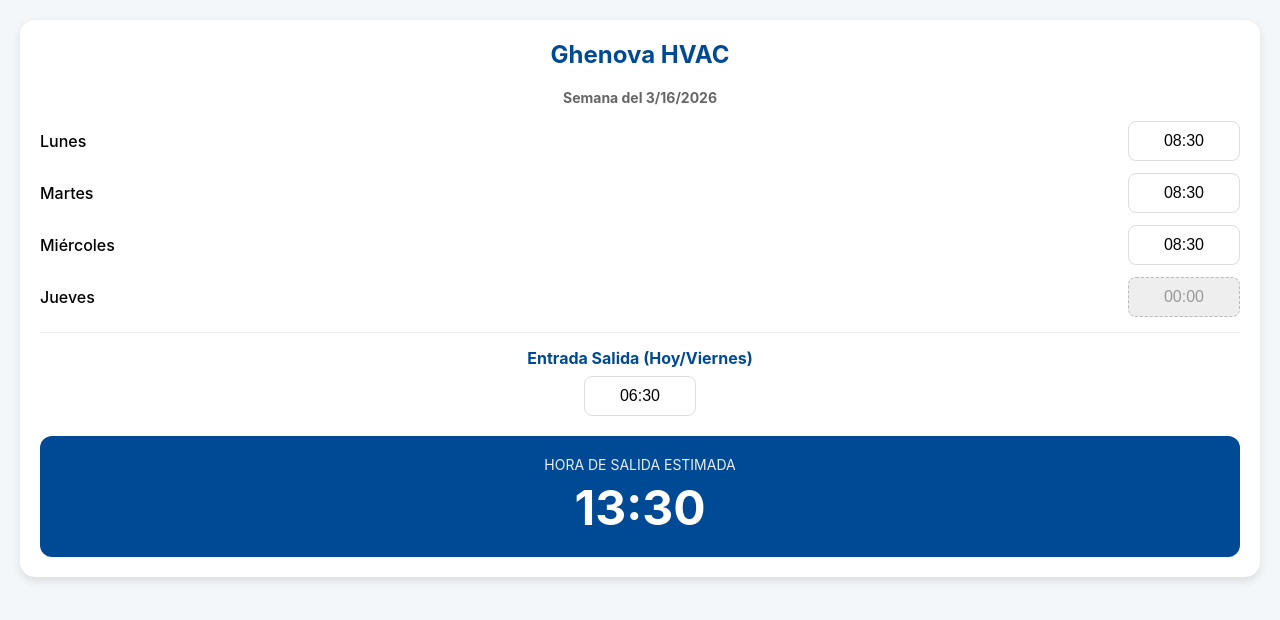
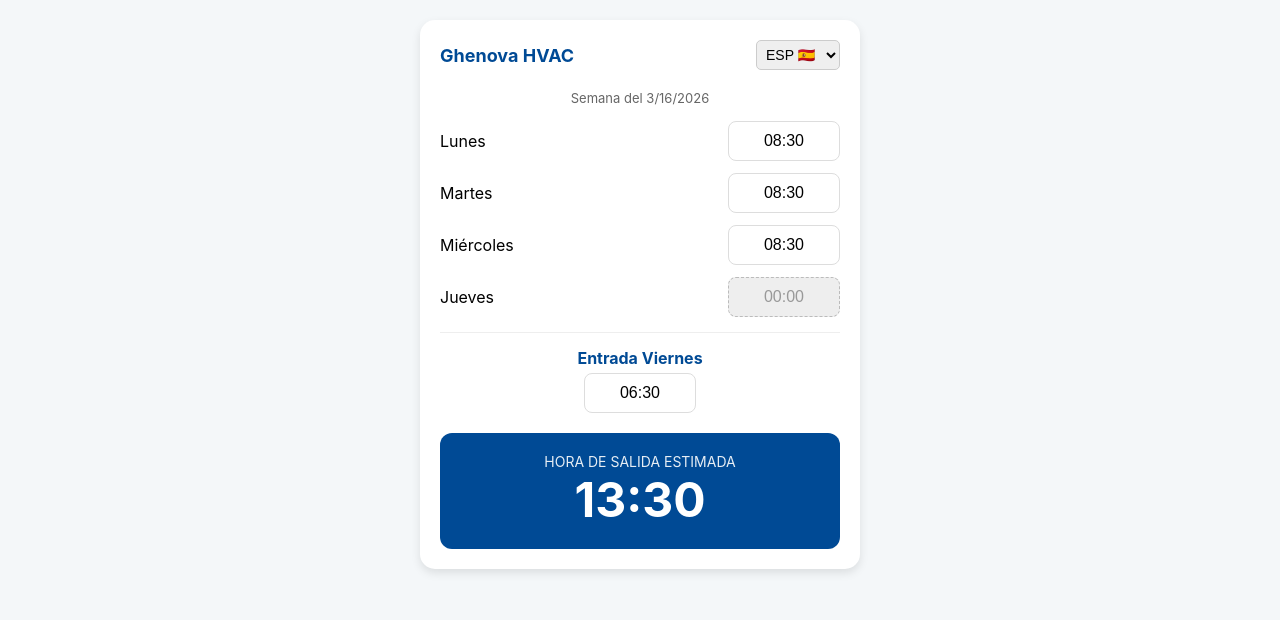
Before and after one commit to jamanteiga/GhenovaReloj, a plain HTML site: page index.html in a window 1280 px wide. Drawn offline with Linux system fonts and the light colour scheme.

Commit message:
Add files via upload

```diff
--- a/index.html
+++ b/index.html
@@ -10,41 +10,61 @@
     <link rel="apple-touch-icon" href="icon.png">
     <style>
         body { font-family: -apple-system, sans-serif; margin: 0; padding: 20px; background-color: #f4f7f9; }
-        .card { background: white; padding: 20px; border-radius: 15px; box-shadow: 0 4px 10px rgba(0,0,0,0.1); }
-        h2 { color: #004A95; text-align: center; margin-top: 0; }
+        .card { background: white; padding: 20px; border-radius: 15px; box-shadow: 0 4px 10px rgba(0,0,0,0.1); max-width: 400px; margin: auto; }
+        .header { display: flex; justify-content: space-between; align-items: center; margin-bottom: 20px; }
+        h2 { color: #004A95; margin: 0; font-size: 18px; }
+        select { padding: 5px; border-radius: 5px; border: 1px solid #ccc; font-size: 14px; }
         .row { display: flex; justify-content: space-between; align-items: center; margin-bottom: 12px; }
-        input { width: 90px; padding: 10px; text-align: center; border: 1px solid #ddd; border-radius: 8px; font-size: 16px; -webkit-appearance: none; }
+        input { width: 90px; padding: 10px; text-align: center; border: 1px solid #ddd; border-radius: 8px; font-size: 16px; }
         input:disabled { background: #eee; color: #999; border: 1px dashed #bbb; }
         .result-box { background: #004A95; color: white; padding: 20px; border-radius: 12px; text-align: center; margin-top: 20px; }
-        #resultado { font-size: 48px; font-weight: bold; display: block; margin-top: 5px; }
-        .semana-info { text-align: center; font-size: 14px; color: #666; margin-bottom: 15px; font-weight: bold; }
-        label { font-weight: 500; }
+        #resultado { font-size: 48px; font-weight: bold; display: block; }
+        .semana-info { text-align: center; font-size: 13px; color: #666; margin-bottom: 15px; }
     </style>
 </head>
 <body>
     <div class="card">
-        <h2>Ghenova HVAC</h2>
-        <div id="infoSemana" class="semana-info">Cargando semana...</div>
+        <div class="header">
+            <h2>Ghenova HVAC</h2>
+            <select id="langSelect" onchange="cambiarIdioma()">
+                <option value="es">ESP 🇪🇸</option>
+                <option value="en">ENG 🇬🇧</option>
+            </select>
+        </div>
 
-        <div class="row"><label>Lunes</label><input type="text" id="txt0" value="08:30"></div>
-        <div class="row"><label>Martes</label><input type="text" id="txt1" value="08:30"></div>
-        <div class="row"><label>Miércoles</label><input type="text" id="txt2" value="08:30"></div>
-        <div class="row"><label>Jueves</label><input type="text" id="txt3" value="08:30"></div>
+        <div id="infoSemana" class="semana-info"></div>
 
-        <div style="border-top: 1px solid #eee; margin: 15px 0; padding-top: 15px;">
-            <div style="text-align: center; color: #004A95; font-weight: bold; margin-bottom: 8px;">Entrada Salida (Hoy/Viernes)</div>
-            <div style="text-align: center;"><input type="text" id="txtEntradaFinal" value="06:30"></div>
+        <div class="row"><label id="lbl0">Lunes</label><input type="text" id="txt0" value="08:30"></div>
+        <div class="row"><label id="lbl1">Martes</label><input type="text" id="txt1" value="08:30"></div>
+        <div class="row"><label id="lbl2">Miércoles</label><input type="text" id="txt2" value="08:30"></div>
+        <div class="row"><label id="lbl3">Jueves</label><input type="text" id="txt3" value="08:30"></div>
+
+        <div style="border-top: 1px solid #eee; margin: 15px 0; padding-top: 15px; text-align: center;">
+            <label id="lblEntrada" style="color: #004A95; font-weight: bold; display: block; margin-bottom: 5px;">Entrada Viernes</label>
+            <input type="text" id="txtEntradaFinal" value="06:30">
         </div>
 
         <div class="result-box">
-            <div id="lblDiaSalida" style="font-size: 14px; opacity: 0.9;">HORA DE SALIDA ESTIMADA</div>
+            <div id="lblSalida" style="font-size: 14px; opacity: 0.9;">HORA DE SALIDA ESTIMADA</div>
             <span id="resultado">--:--</span>
         </div>
     </div>
 
     <script>
-        // Listado de festivos 2026 (Formato YYYY-MM-DD)
         const festivos = ["2026-01-01", "2026-01-06", "2026-03-19", "2026-04-02", "2026-04-03", "2026-05-01", "2026-12-25"];
+
+        const textos = {
+            es: { days: ["Lunes", "Martes", "Miércoles", "Jueves"], entrada: "Entrada Viernes", salida: "HORA DE SALIDA ESTIMADA", semana: "Semana del " },
+            en: { days: ["Monday", "Tuesday", "Wednesday", "Thursday"], entrada: "Friday Arrival", salida: "ESTIMATED DEPARTURE TIME", semana: "Week of " }
+        };
+
+        function cambiarIdioma() {
+            const lang = document.getElementById('langSelect').value;
+            for(let i=0; i<4; i++) document.getElementById('lbl'+i).innerText = textos[lang].days[i];
+            document.getElementById('lblEntrada').innerText = textos[lang].entrada;
+            document.getElementById('lblSalida').innerText = textos[lang].salida;
+            actualizarInfoSemana(lang);
+        }
 
         function getLunesActual() {
             let d = new Date();
@@ -52,10 +72,14 @@
             return new Date(d.setDate(diff));
         }
 
+        function actualizarInfoSemana(lang) {
+            const lunes = getLunesActual();
+            document.getElementById('infoSemana').innerText = textos[lang].semana + lunes.toLocaleDateString();
+        }
+
         function toMin(s) {
-            if(!s || !s.includes(':')) return 0;
             const p = s.split(':');
-            return (parseInt(p[0]) * 60) + parseInt(p[1]);
+            return (parseInt(p[0]) * 60) + (p[1] ? parseInt(p[1]) : 0);
         }
 
         function calcular() {
@@ -63,53 +87,29 @@
             let objetivoMin = 41 * 60;
             let acumuladoMin = 0;
 
-            // Revisar Lunes a Jueves (indices 0 a 3)
             for (let i = 0; i < 4; i++) {
-                let fechaCotejo = new Date(lunes);
-                fechaCotejo.setDate(lunes.getDate() + i);
-                let iso = fechaCotejo.toISOString().split('T')[0];
+                let f = new Date(lunes); f.setDate(lunes.getDate() + i);
+                let iso = f.toISOString().split('T')[0];
                 let input = document.getElementById('txt' + i);
-
                 if (festivos.includes(iso)) {
-                    input.value = "00:00";
-                    input.disabled = true;
-                    objetivoMin -= 510; // Restamos 8.5h del objetivo
+                    input.value = "00:00"; input.disabled = true;
+                    objetivoMin -= 510;
                 } else {
                     acumuladoMin += toMin(input.value);
                 }
             }
 
-            // Revisar si el VIERNES es festivo
-            let viernes = new Date(lunes);
-            viernes.setDate(lunes.getDate() + 4);
-            if (festivos.includes(viernes.toISOString().split('T')[0])) {
-                objetivoMin -= 420; // Restamos 7h del objetivo
-            }
+            let v = new Date(lunes); v.setDate(lunes.getDate() + 4);
+            if (festivos.includes(v.toISOString().split('T')[0])) objetivoMin -= 420;
 
-            const faltaMin = objetivoMin - acumuladoMin;
-            const entradaMin = toMin(document.getElementById('txtEntradaFinal').value);
-            const totalMin = entradaMin + faltaMin;
-
-            if (isNaN(totalMin)) return;
-
+            const totalMin = toMin(document.getElementById('txtEntradaFinal').value) + (objetivoMin - acumuladoMin);
             const h = Math.floor(totalMin / 60);
             const m = totalMin % 60;
-            document.getElementById('resultado').innerText =
-                (h < 0 ? "00" : h).toString().padStart(2, '0') + ":" +
-                Math.abs(m).toString().padStart(2, '0');
+            document.getElementById('resultado').innerText = (h < 0 ? "00" : h).toString().padStart(2, '0') + ":" + Math.abs(m).toString().padStart(2, '0');
         }
 
-        // Inicialización
-        const lunes = getLunesActual();
-        document.getElementById('infoSemana').innerText = "Semana del " + lunes.toLocaleDateString();
-
-        // Listeners para calcular en tiempo real
-        document.querySelectorAll('input').forEach(inp => {
-            inp.addEventListener('keyup', calcular);
-            inp.addEventListener('change', calcular);
-        });
-
-        window.onload = calcular;
+        document.querySelectorAll('input').forEach(inp => inp.onkeyup = calcular);
+        window.onload = () => { cambiarIdioma(); calcular(); };
     </script>
 </body>
 </html>
```
